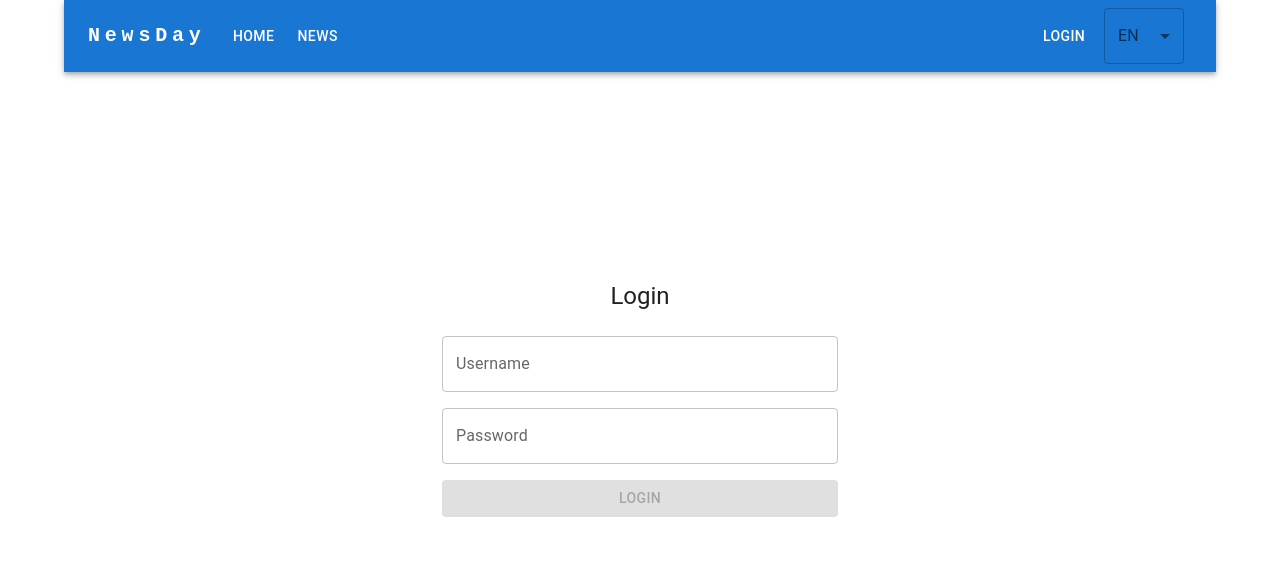
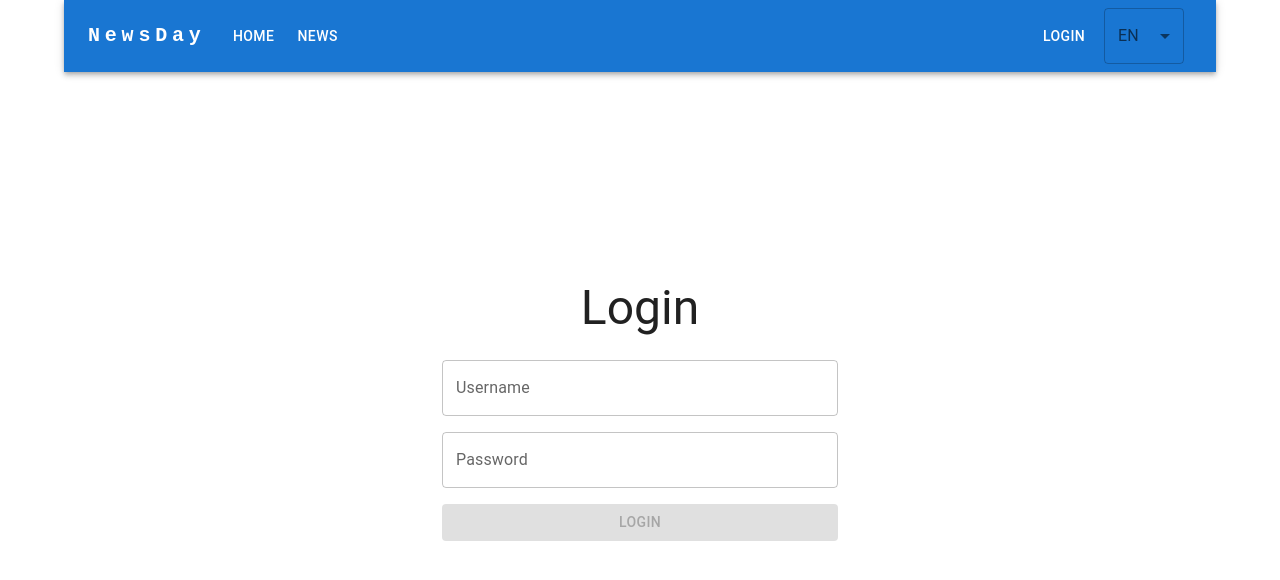
Before and after one commit to KyryloPikhno/News_app_TypeScript, a React (Create React App) app: page /login in a window 1280 px wide. Shown: the top 580 px of the page. Built offline with nearby package versions, Linux system fonts and the light colour scheme; no server answers.

Commit message:
added loading

```diff
--- a/src/components/Login/Login.tsx
+++ b/src/components/Login/Login.tsx
@@ -41,7 +41,7 @@ const Login: FC = () => {
     return (
         <Container component="main" maxWidth="xs">
             <Box sx={{marginTop: 26, display: 'flex', flexDirection: 'column', alignItems: 'center'}}>
-                <Typography component="h1" variant="h5">
+                <Typography component="h1" variant="h3">
                     Login
                 </Typography>
                 <Box component="form" onSubmit={handleSubmit(submit)} sx={{mt: 3}}>
```
